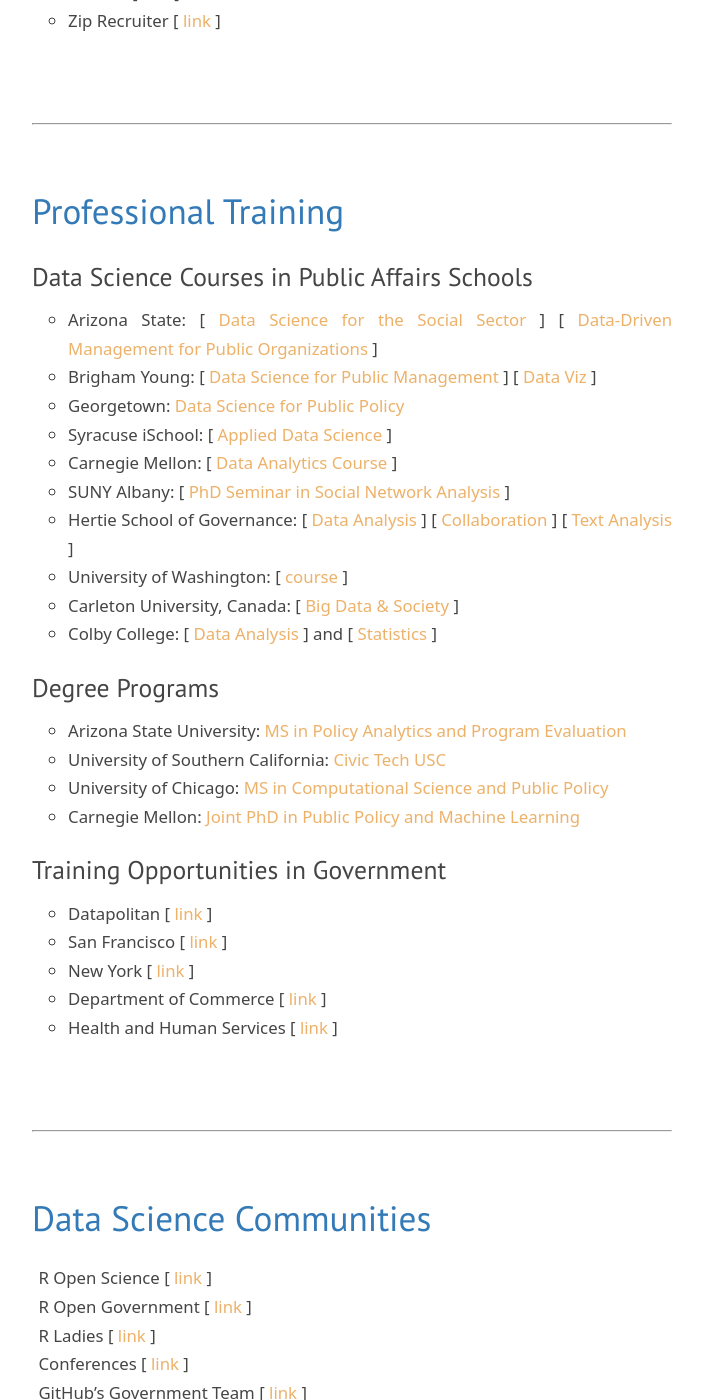
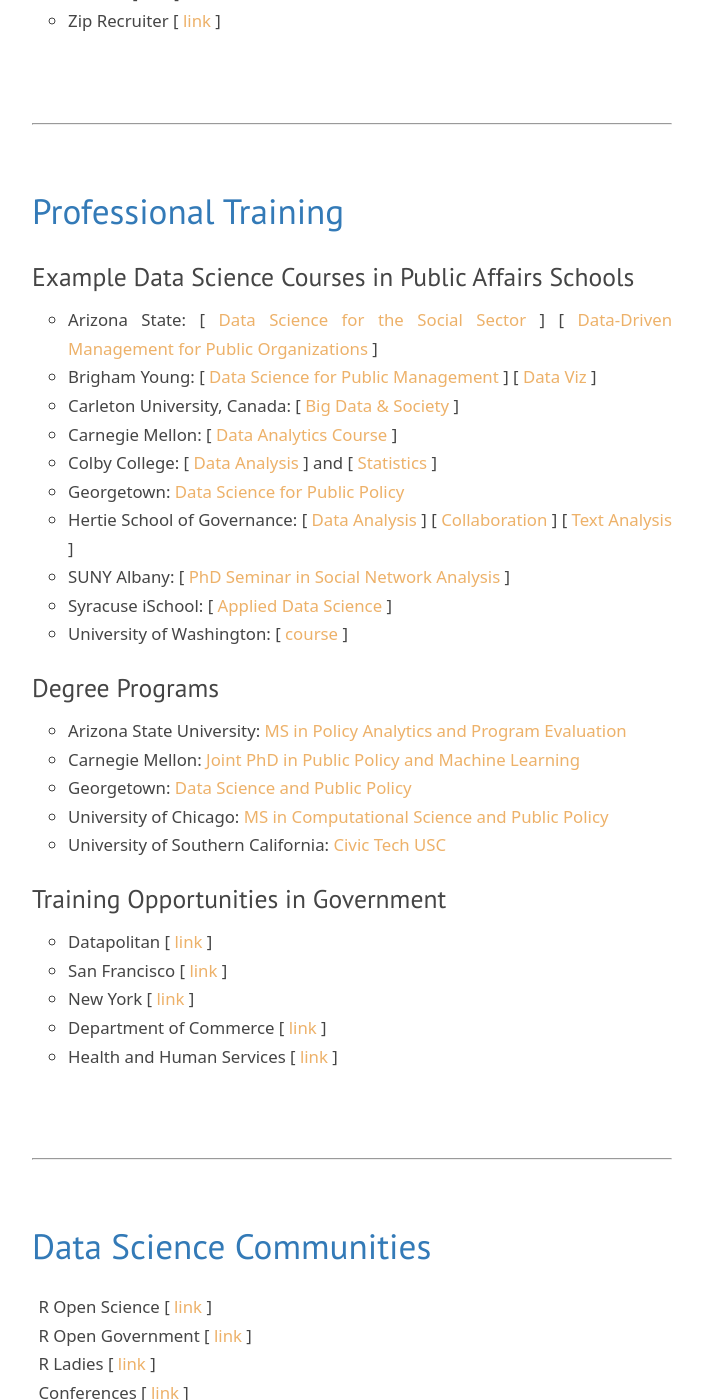
Before and after one commit to DS4PS/ds4ps.github.io, a Jekyll site: the page built from careers.md, in a window 1280 px wide and 1400 px high, scrolled down 2243 px. Shown: the whole window, without its empty margins (288-991 px from the left). Built offline with Jekyll 4.4.1, drawn with Linux system fonts in a browser that asks for light colours; nearby versions of some CDN libraries; library files that are not in the unit come from our copies; some of the changed text lies outside the part shown.

Commit message:
Update careers.md

```diff
--- a/careers.md
+++ b/careers.md
@@ -76,27 +76,32 @@
 ## Professional Training
 
 
-### Data Science Courses in Public Affairs Schools
+### Example Data Science Courses in Public Affairs Schools
 
 * Arizona State: [ [Data Science for the Social Sector](https://ds4ps.github.io/course_website/) ] [ [Data-Driven Management for Public Organizations](http://www.lecy.info/data-driven-management) ]
 * Brigham Young: [ [Data Science for Public Management](https://statsf18.classes.andrewheiss.com/reading/04-reading/) ] [ [Data Viz](https://datavizf18.classes.andrewheiss.com/) ]
+* Carleton University, Canada: [ [Big Data & Society](https://github.com/TraceyLauriault/COMS2200_Fall2017) ]
+* Carnegie Mellon: [ [Data Analytics Course](http://www.andrew.cmu.edu/user/achoulde/94842/index.html#schedule) ]
+* Colby College: [ [Data Analysis](http://mgimond.github.io/ES218/) ] and [ [Statistics](http://mgimond.github.io/Stats-in-R/index.html) ]
 * Georgetown: [Data Science for Public Policy](https://georgetownmccourt.github.io/data-science/)
+* Hertie School of Governance: [ [Data Analysis](https://github.com/mhaber/HertieDataScience) ]  [ [Collaboration](https://github.com/HertieDataScience/SyllabusAndLectures) ] [ [Text Analysis](https://github.com/mhaber/HertieTextAnalysis) ]
+* SUNY Albany: [ [PhD Seminar in Social Network Analysis](http://www.albany.edu/wwwres/kretheme/PAD777/overview.html) ]
 * Syracuse iSchool: [ [Applied Data Science](http://my.ischool.syr.edu/uploads/coursesyllabus/687syllabus2013maymester-1133.73673-6a0081f6-0348-4ec4-a75d-8ccf04e8ffe3.pdf) ]
-* Carnegie Mellon: [ [Data Analytics Course](http://www.andrew.cmu.edu/user/achoulde/94842/index.html#schedule) ]
-* SUNY Albany: [ [PhD Seminar in Social Network Analysis](http://www.albany.edu/wwwres/kretheme/PAD777/overview.html) ]
-* Hertie School of Governance: [ [Data Analysis](https://github.com/mhaber/HertieDataScience) ]  [ [Collaboration](https://github.com/HertieDataScience/SyllabusAndLectures) ] [ [Text Analysis](https://github.com/mhaber/HertieTextAnalysis) ]
 * University of Washington: [ [course](https://evansdatascience.github.io/GovernanceAnalytics/) ]
-* Carleton University, Canada: [ [Big Data & Society](https://github.com/TraceyLauriault/COMS2200_Fall2017) ]
-* Colby College: [ [Data Analysis](http://mgimond.github.io/ES218/) ] and [ [Statistics](http://mgimond.github.io/Stats-in-R/index.html) ]
+
+
 
 
 
 ### Degree Programs
 
 * Arizona State University: [MS in Policy Analytics and Program Evaluation](https://asuonline.asu.edu/online-degree-programs/graduate/program-evaluation-and-data-analytics-ms)
+* Carnegie Mellon: [Joint PhD in Public Policy and Machine Learning](https://www.ml.cmu.edu/academics/joint-ml-phd.html)
+* Georgetown: [Data Science and Public Policy](https://mccourt.georgetown.edu/master-in-data-science-for-public-policy)
+* University of Chicago: [MS in Computational Science and Public Policy](https://capp.sites.uchicago.edu/)
 * University of Southern California: [Civic Tech USC](http://www.civictechusc.org/)
-* University of Chicago: [MS in Computational Science and Public Policy](https://capp.sites.uchicago.edu/)
-* Carnegie Mellon: [Joint PhD in Public Policy and Machine Learning](https://www.ml.cmu.edu/academics/joint-ml-phd.html)
+
+
 
 
 
```
